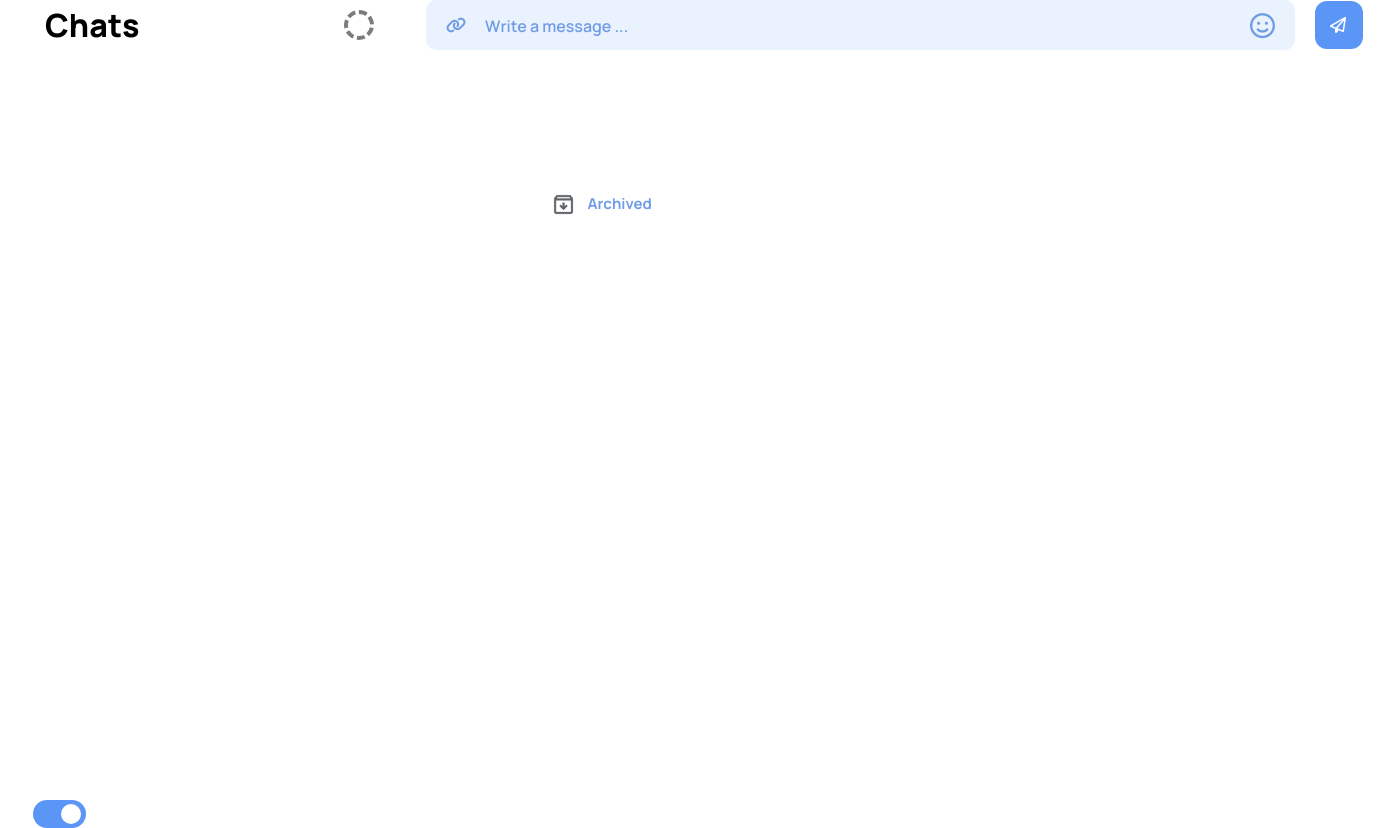
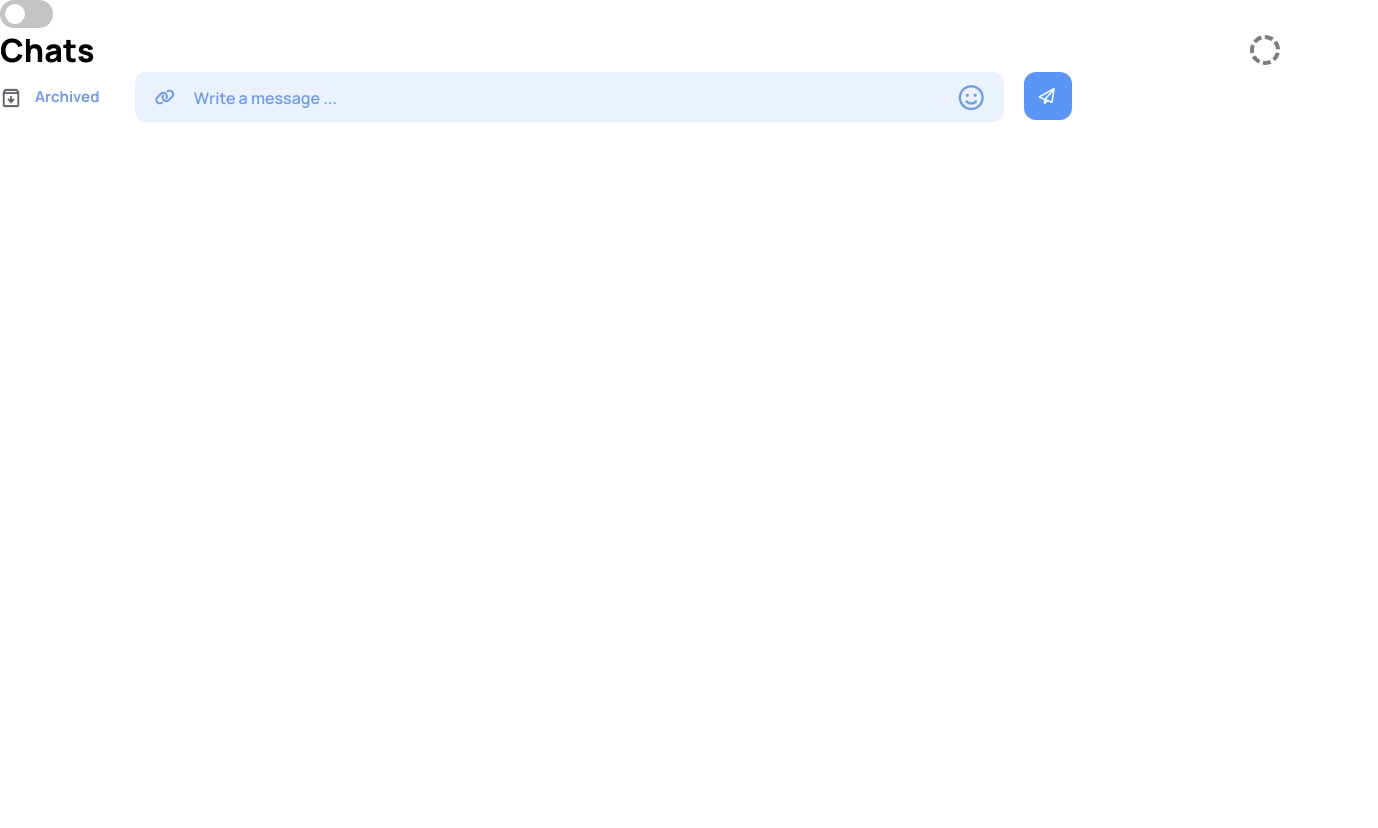
Before and after one commit to buidinhnguyen2002/App-Chat, a React (Create React App) app: page / in a window 1280 px wide. Shown: the whole page, 1378 px wide, since content can reach past the window. After the commit the page ends 800 px from the top, so only its background shows below. Built offline with nearby package versions, Linux system fonts and the light colour scheme; no server answers; a web font is replaced by a local one.

Commit message:
recoding toggle_item, modify chat_header, archived

```diff
--- a/src/components/archive-item/archive.scss
+++ b/src/components/archive-item/archive.scss
@@ -1,26 +1,17 @@
 @import "src/Assets/css/base";
 
 .archive-box {
-  position: relative;
   display: flex;
   align-items: center;
+}
+.archive-img img {
   width: 22px;
   height: 24px;
-  left: 162px;
-  top: 192px;
-}
-.archive-img img {
-  position: relative;
-  width: 25px;
-  height: 25.5px;
 }
 .archived {
-  position: absolute;
-  font-family: $font-Manrope;
-  font-style: normal;
   font-weight: 700;
   font-size: 15px;
   line-height: 20px;
   color: $color-blue-03;
-  margin-left: 36.44px;
+  margin-left: 13px;
 }
--- a/src/components/archive-item/archive_item.js
+++ b/src/components/archive-item/archive_item.js
@@ -5,10 +5,6 @@ import archive from '../../Assets/Image/archive.png';
 class ArchiveItem extends React.Component {
     constructor(props) {
         super(props);
-        this.state = {
-            active: props.active,
-            icon: props.icon,
-        }
     }
 
     render() {
--- a/src/components/header/header-chat.js
+++ b/src/components/header/header-chat.js
@@ -4,20 +4,14 @@ import "./header.scss";
 class HeaderChat extends React.Component {
     constructor(props) {
         super(props);
-        this.state = {
-            active: props.active,
-            icon: props.icon,
-        }
     }
 
 render() {
         return (
-            <div className="container d-flex">
-                <div className="chats">
+                <div className="chat_header">
                     <span className="chat">Chats</span>
                     <div className="outer-circle"></div>
                 </div>
-            </div>
         );
     }
 }
--- a/src/components/header/header.scss
+++ b/src/components/header/header.scss
@@ -1,31 +1,16 @@
 @import "src/Assets/css/base";
-
-.container {
+.chat_header {
+  width: 100%;
   display: flex;
   align-items: center;
+  justify-content: space-between;
 }
-
-.chats {
-  display: flex;
-  align-items: center;
-  font-family: $font-Manrope;
-  font-style: normal;
-  font-weight: 800;
-  font-size: 32px;
-  line-height: 44px;
-  color: $primary-color-text;
+.chat{
+  @include styleText(800, 32px, 44px, $primary-color-text)
 }
-
-.chat {
-  display: flex;
-  justify-content: center;
-  align-items: center;
-}
-
 .outer-circle {
   width: 30px;
   height: 30px;
   border-radius: 100%;
   border: 4px dashed $primary-color-subtext;
-  margin-left: 204.41px;
 }
--- a/src/components/message-page/messages-page.js
+++ b/src/components/message-page/input_message.js
@@ -1,7 +1,7 @@
 import React from "react";
 import "./messages.scss";
 
-class MessagesPageItem extends React.Component {
+class InputMessage extends React.Component {
     constructor(props) {
         super(props);
         this.state = {
@@ -32,4 +32,4 @@ class MessagesPageItem extends React.Component {
 }
 
 
-export default MessagesPageItem;
+export default InputMessage;
--- a/src/components/toggle_item/toggle.scss
+++ b/src/components/toggle_item/toggle.scss
@@ -1,42 +1,26 @@
 @import "src/Assets/css/base";
-
-.toggle-input {
-  display: none;
+.toggle {
+  @include dimension(53px, 28px);
+  border-radius: 20px;
+  position: relative;
+  &-bgBlue {
+    background-color: $color-blue-01;
+  }
+  &-bgWhite{
+    background-color: $color-grey-04;
+  }
+  .btn-toggle{
+    position: absolute;
+    @include dimension(20px, 20px);
+    background-color: $primary-color-white;
+    border-radius: 50%;
+    border: 1px solid $primary-color-white;
+    @include positionAbsolute(4px, 5px, unset, unset);
+    &-active{
+      @include positionAbsolute(4px, unset, 5px, unset);
+    }
+    &:focus {
+      outline: none;
+    }
+  }
 }
-
-.toggle-label .rectangle-6 {
-  position: absolute;
-  left: 33px;
-  top: 800px;
-  width: 53px;
-  height: 28px;
-  border-radius: 20px;
-  background-color: $color-blue-01;
-  transition: all 0.3s ease-in-out;
-}
-
-.toggle-label .ellipse-2 {
-  position: absolute;
-  left: 61px;
-  top: 804px;
-  width: 20px;
-  height: 20px;
-  border-radius: 50%;
-  background-color: $primary-color-white;
-  transition: all 0.3s ease-in-out;
-}
-
-.toggle-input:checked + .toggle-label .rectangle-6 {
-  background-color: $color-grey-01;
-}
-
-.toggle-input:checked + .toggle-label .rectangle-6::before {
-  opacity: 0;
-  background-color: $color-grey-01;
-}
-
-.toggle-input:checked + .toggle-label .ellipse-2 {
-  transform: translateX(-24px);
-  background-color: $primary-color-white;
-  z-index: 2;
-}
--- a/src/components/toggle_item/toggle_item.js
+++ b/src/components/toggle_item/toggle_item.js
@@ -6,18 +6,19 @@ class ToggleItem extends React.Component {
         super(props);
         this.state = {
             active: props.active,
-            icon: props.icon,
         }
     }
-
+    handleToggle = () => {
+        this.setState(
+            {
+                active: !this.state.active,
+            }
+        );
+    }
     render() {
         return (
-            <div className="container d-flex">
-                <input type="checkbox" id="toggle" className="toggle-input" />
-                <label htmlFor="toggle" className="toggle-label">
-                    <div className="rectangle-6"></div>
-                    <div className="ellipse-2"></div>
-                </label>
+            <div className={`toggle ${this.state.active ? "toggle-bgBlue":"toggle-bgWhite"}`}onClick={this.handleToggle}>
+                <button className={`btn-toggle ${this.state.active ? "btn-toggle-active":""}`} ></button>
             </div>
         )
     }
--- a/src/page/TestComponent/components-Trung.js
+++ b/src/page/TestComponent/components-Trung.js
@@ -4,14 +4,15 @@ import 'mdbreact/dist/css/mdb.css';
 import Toggle_item from "../../components/toggle_item/toggle_item";
 import Header from "../../components/header/header-chat"
 import Archive_item from "../../components/archive-item/archive_item";
-import MessagesPage from "../../components/message-page/messages-page";
+import MessagesPage from "../../components/message-page/input_message";
+import HeaderChat from "../../components/header/header-chat";
 
 
 function Components_Trung() {
     return (
-        <div className="d-flex">
+        <div className="d-flex" style={{flexWrap: "wrap"}}>
             <Toggle_item/>
-            <Header/>
+            <HeaderChat/>
             <Archive_item/>
             <MessagesPage/>
         </div>
```
